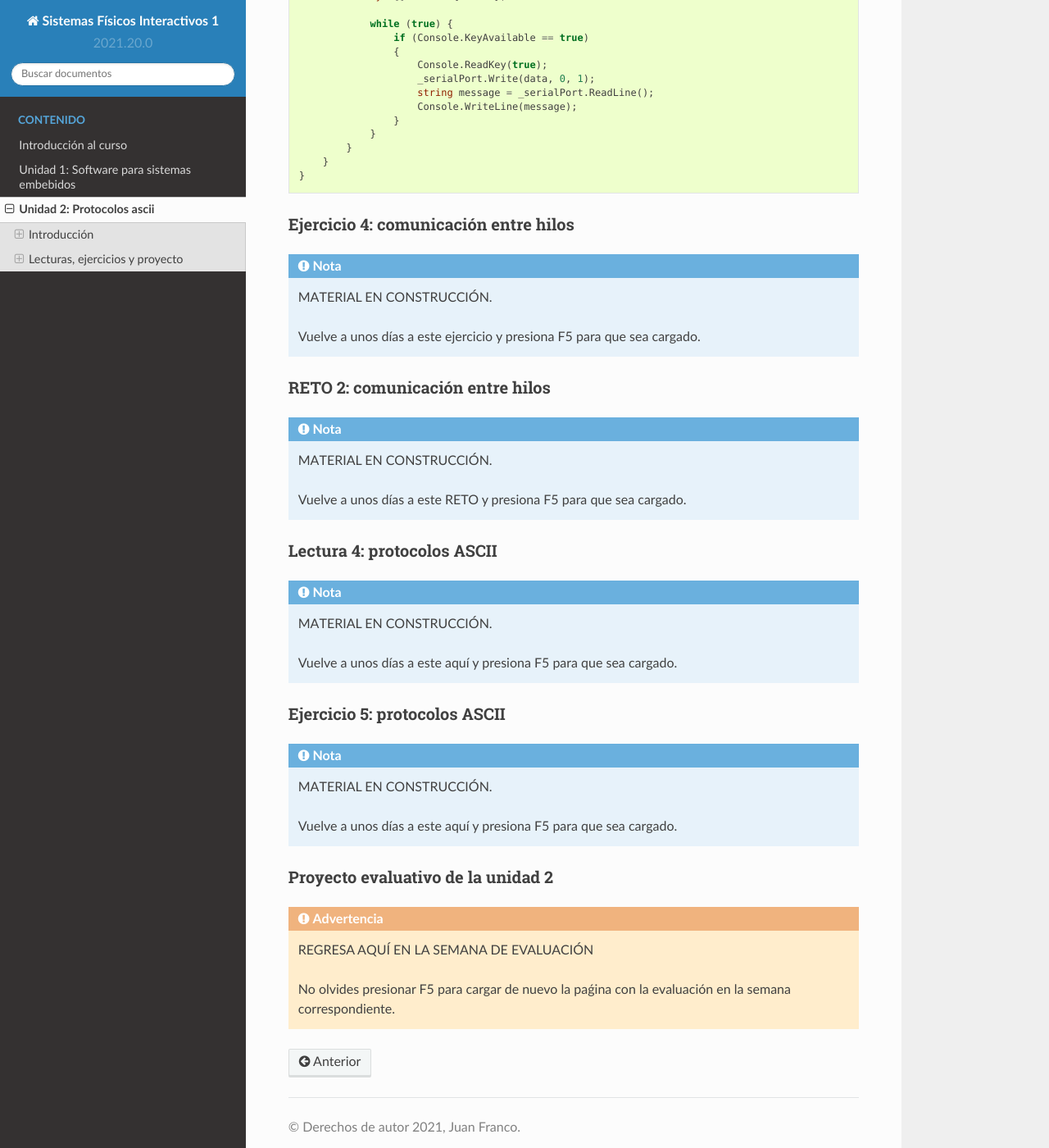
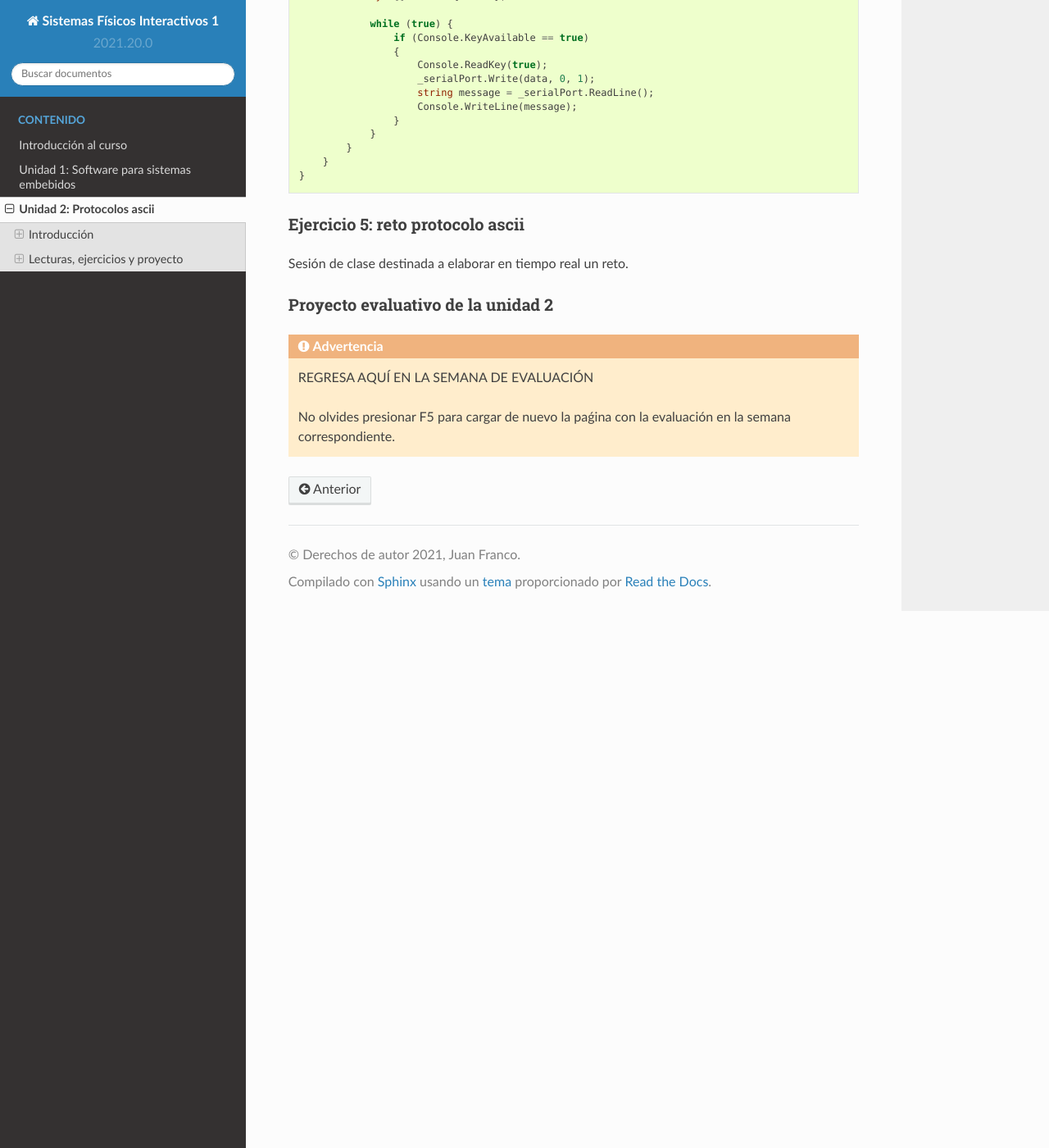
Before and after one commit to juanferfranco/SistemasFisicosInteractivos1, a Sphinx documentation site: the page built from docs/_unidad2/unidad2.rst, in a window 1280 px wide and 1400 px high, scrolled down 6288 px. Shown: the whole window at 82% size. Built offline with Sphinx 7.4.7 and the Read the Docs theme 2.0.0, drawn with Linux system fonts in a browser that asks for light colours.

Commit message:
remove TODO exercises and add ex4 as a challenge in to do in class

```diff
--- a/docs/_unidad2/unidad2.rst
+++ b/docs/_unidad2/unidad2.rst
@@ -351,34 +351,10 @@ comunicaciones seriales.
         }
     }
 
-Ejercicio 4: comunicación entre hilos
-^^^^^^^^^^^^^^^^^^^^^^^^^^^^^^^^^^^^^^^
+Ejercicio 5: reto protocolo ascii
+^^^^^^^^^^^^^^^^^^^^^^^^^^^^^^^^^^^
 
-.. note:: MATERIAL EN CONSTRUCCIÓN.
-
-    Vuelve a unos días a este ejercicio y presiona F5 para que sea cargado.
-
-
-RETO 2: comunicación entre hilos
-^^^^^^^^^^^^^^^^^^^^^^^^^^^^^^^^^^
-
-.. note:: MATERIAL EN CONSTRUCCIÓN.
-
-    Vuelve a unos días a este RETO y presiona F5 para que sea cargado.
-
-Lectura 4: protocolos ASCII
-^^^^^^^^^^^^^^^^^^^^^^^^^^^^^^^^^^
-
-.. note:: MATERIAL EN CONSTRUCCIÓN.
-
-    Vuelve a unos días a este aquí y presiona F5 para que sea cargado.
-
-Ejercicio 5: protocolos ASCII
-^^^^^^^^^^^^^^^^^^^^^^^^^^^^^^^^^^
-
-.. note:: MATERIAL EN CONSTRUCCIÓN.
-
-    Vuelve a unos días a este aquí y presiona F5 para que sea cargado.
+Sesión de clase destinada a elaborar en tiempo real un reto.
 
 Proyecto evaluativo de la unidad 2
 ^^^^^^^^^^^^^^^^^^^^^^^^^^^^^^^^^^^
```
